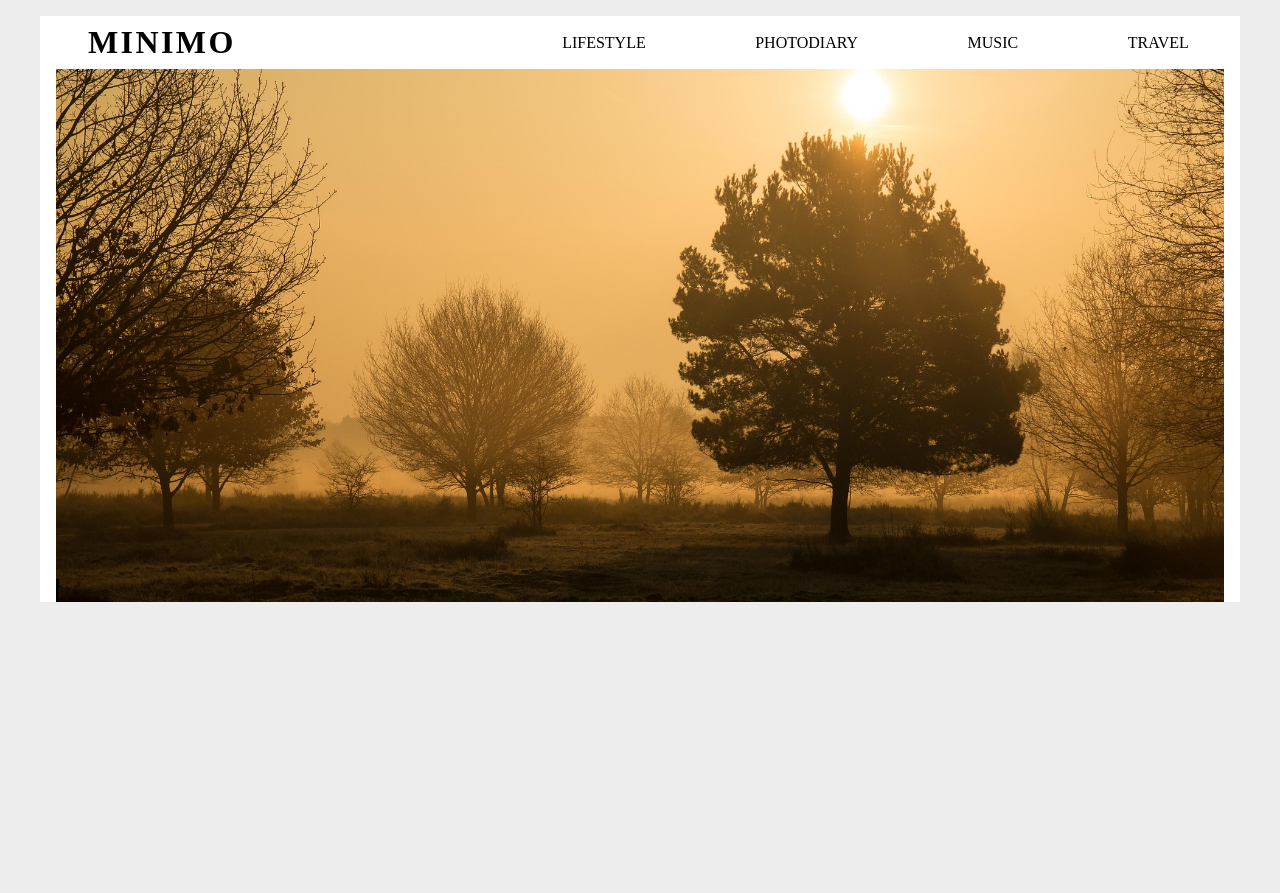
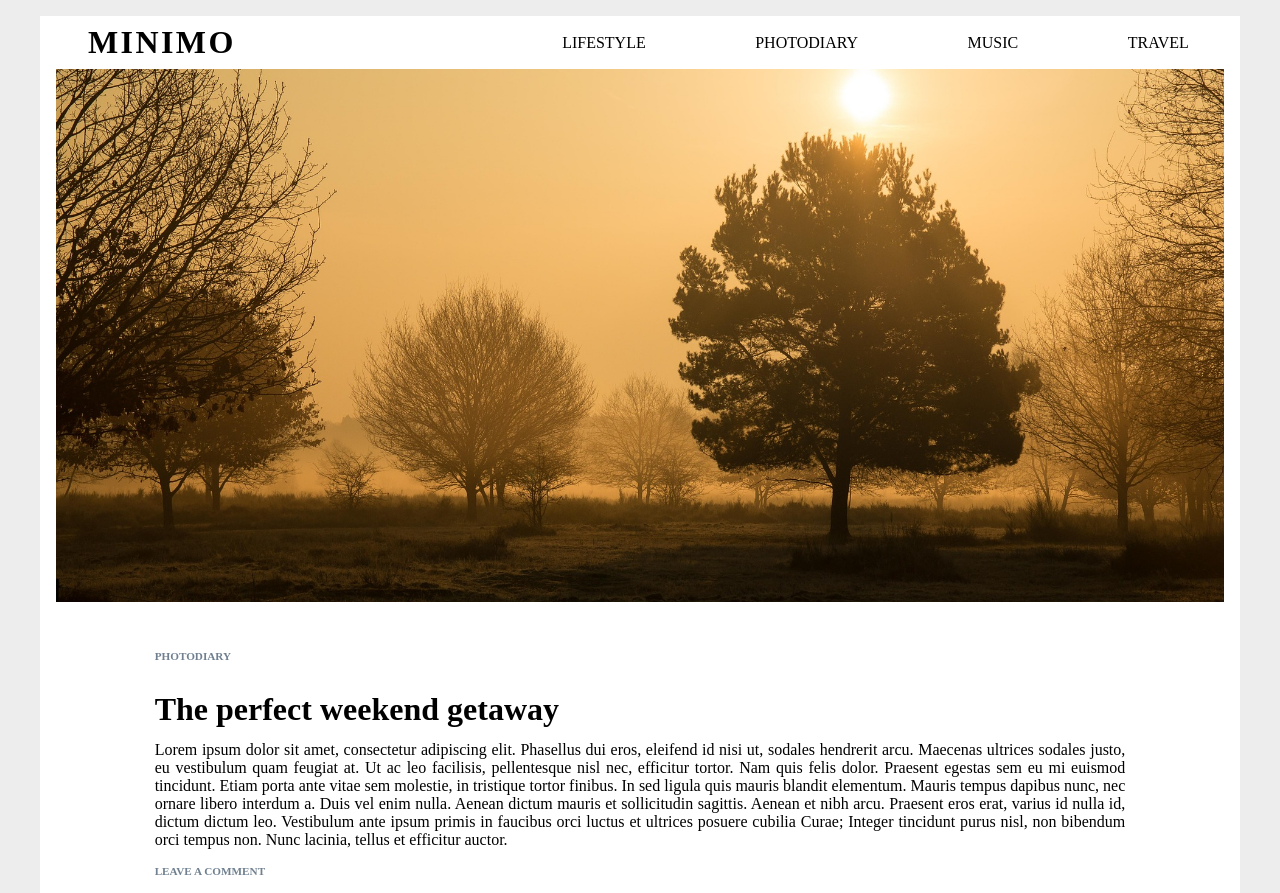
Before and after one commit to marcinho51/Blog_Minimo, a website: page index.html in a window 1280 px wide. Before the commit the page ends 800 px from the top, so only its background shows below. Drawn offline with Linux system fonts and the light colour scheme.

Commit message:
Introduction part added

```diff
--- a/index.html
+++ b/index.html
@@ -32,6 +32,32 @@
         <!-- <div class="main-photo__content"></div> -->
         <img src="../Blog_Minimo/images/image1.jpg" alt="sunset trees" />
       </section>
+      <section class="introduction">
+        <div class="row">
+          <div class="col-md-1 col-lg-1"></div>
+          <div class="introduction__post col-sm-12 col-md-10 col-lg-10">
+            <h5>Photodiary</h5>
+            <h1>The perfect weekend getaway</h1>
+            <p>
+              Lorem ipsum dolor sit amet, consectetur adipiscing elit. Phasellus
+              dui eros, eleifend id nisi ut, sodales hendrerit arcu. Maecenas
+              ultrices sodales justo, eu vestibulum quam feugiat at. Ut ac leo
+              facilisis, pellentesque nisl nec, efficitur tortor. Nam quis felis
+              dolor. Praesent egestas sem eu mi euismod tincidunt. Etiam porta
+              ante vitae sem molestie, in tristique tortor finibus. In sed
+              ligula quis mauris blandit elementum. Mauris tempus dapibus nunc,
+              nec ornare libero interdum a. Duis vel enim nulla. Aenean dictum
+              mauris et sollicitudin sagittis. Aenean et nibh arcu. Praesent
+              eros erat, varius id nulla id, dictum dictum leo. Vestibulum ante
+              ipsum primis in faucibus orci luctus et ultrices posuere cubilia
+              Curae; Integer tincidunt purus nisl, non bibendum orci tempus non.
+              Nunc lacinia, tellus et efficitur auctor.
+            </p>
+            <h5>Leave a comment</h5>
+          </div>
+          <div class="col-md-1 col-lg-1"></div>
+        </div>
+      </section>
     </div>
     <script src="js/app.js"></script>
   </body>
--- a/scss/_introduction.scss
+++ b/scss/_introduction.scss
@@ -0,0 +1,21 @@
+.introduction {
+  margin: 0 0.5rem;
+  @media (min-width: $md-width) {
+    margin: 0;
+  }
+  .introduction__post {
+    h5 {
+      color: $color-silver;
+      font-size: 0.7rem;
+      padding: 1rem 0;
+      text-transform: uppercase;
+    }
+    h1 {
+      font-size: 2rem;
+      padding: 0.8rem 0;
+    }
+    p {
+      text-align: justify;
+    }
+  }
+}
--- a/scss/_variables.scss
+++ b/scss/_variables.scss
@@ -4,6 +4,7 @@ $n: 12;
 // colors
 $color-black: #000;
 $color-gold: #ffd700;
+$color-silver: #708090;
 $color-white: #fff;
 $color-white-wrapper: #ededed;
 // widths
```
Also changed, not shown: css/main.css.
